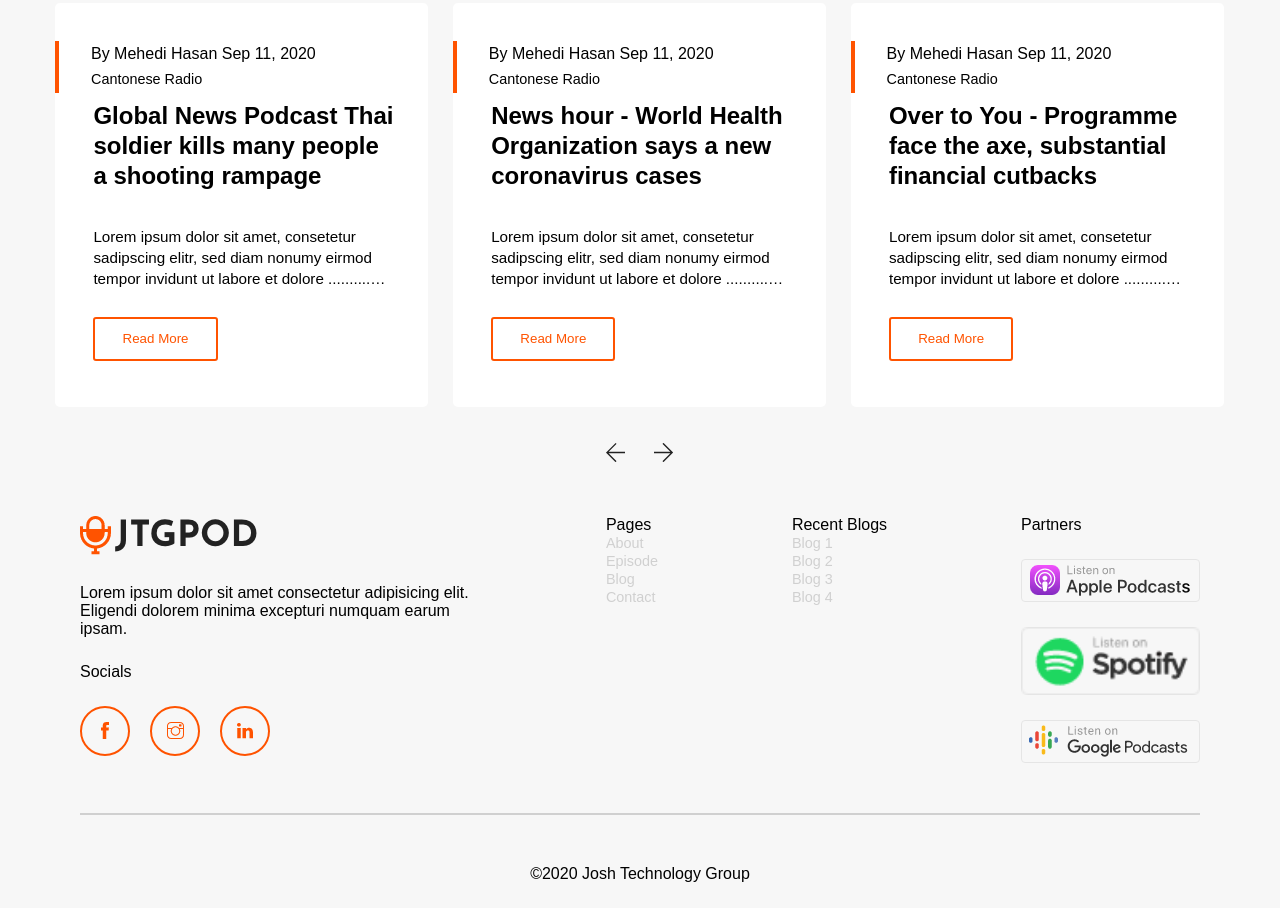
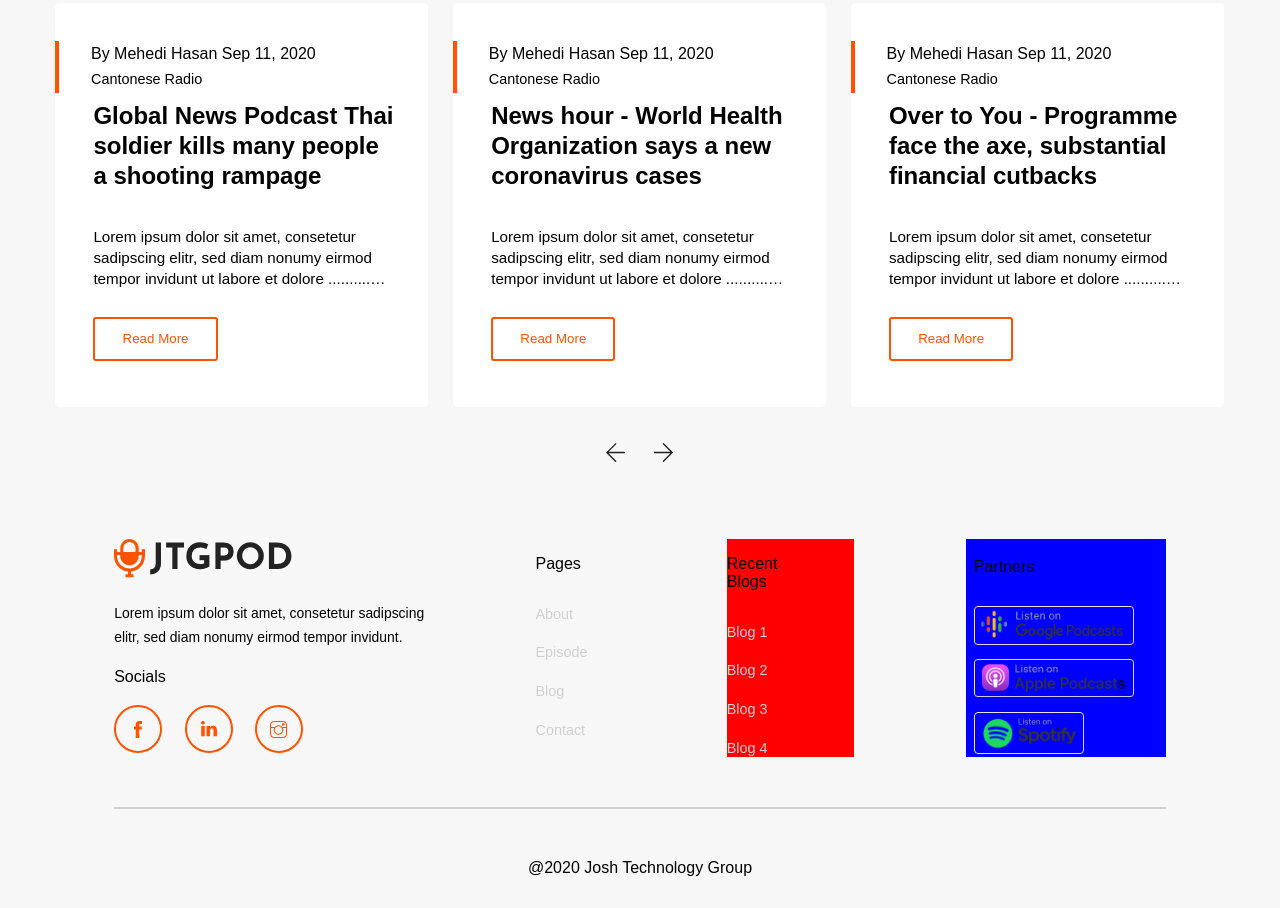
Before and after one commit to singhabhay188-josh/Ui-Assignment, a website: page index.html in a window 1280 px wide. Shown: the part 1301-2209 px from the top of the page. After the commit the page ends 2186 px from the top, so only its background shows below. Drawn offline with Linux system fonts and the light colour scheme.

Commit message:
pixel perfected entire page almost

```diff
--- a/index.html
+++ b/index.html
@@ -211,12 +211,11 @@
               <img src="/assets/JTGPOD@2x.png" alt="Logo Image" />
             </div>
 
-            <p class="footer__text footer__text--small">
-              Lorem ipsum dolor sit amet consectetur adipisicing elit. Eligendi
-              dolorem minima excepturi numquam earum ipsam.
+            <p class="footer__main__first__text">
+              Lorem ipsum dolor sit amet, consetetur sadipscing elitr, sed diam nonumy eirmod tempor invidunt.
             </p>
 
-            <p class="footer__socials">Socials</p>
+            <p class="footer__socials-title">Socials</p>
 
             <div class="footer__socials-container">
               <div class="footer__social">
@@ -224,11 +223,11 @@
               </div>
 
               <div class="footer__social">
-                <img src="/assets/instagram.png" alt="Instagram" />
+                <img src="/assets/linkedin.png" alt="LinkedIn" />
               </div>
 
               <div class="footer__social">
-                <img src="/assets/linkedin.png" alt="LinkedIn" />
+                <img src="/assets/instagram.png" alt="Instagram" />
               </div>
             </div>
           </div>
@@ -260,26 +259,26 @@
           <div class="footer__partners">
             <p>Partners</p>
             <img
-              src="/assets/apple_podcast@2x.png"
-              alt="Apple Podcast"
-              class="footer__partner-logo"
+            src="/assets/google_podcast@2x.png"
+            alt="Google Podcast"
+            class="footer__partner-logo"
             />
             <img
-              src="/assets/spotify@2x.png"
-              alt="Spotify"
-              class="footer__partner-logo"
+            src="/assets/apple_podcast@2x.png"
+            alt="Apple Podcast"
+            class="footer__partner-logo"
             />
             <img
-              src="/assets/google_podcast@2x.png"
-              alt="Google Podcast"
-              class="footer__partner-logo"
+            src="/assets/spotify@2x.png"
+            alt="Spotify"
+            class="footer__partner-logo spotify"
             />
           </div>
         </div>
 
         <div class="footer__separator"></div>
 
-        <div class="footer__ending">©2020 Josh Technology Group</div>
+        <div class="footer__ending">@2020 Josh Technology Group</div>
       </footer>
     </div>
   </body>
--- a/style.css
+++ b/style.css
@@ -244,42 +244,93 @@ ul {
 
 /* Footer */
 footer {
-  padding: 25px;
+  padding: 0 3.7rem;
+  padding-top: 3rem;
+  padding-bottom: 0.5rem;
   max-width: 1170px;
   margin: 0 auto;
 }
 
 .footer__main {
   display: flex;
-  justify-content: space-between;
 }
 
 .footer__main__first {
   display: flex;
   flex-direction: column;
-  gap: 25px;
-  max-width: 35%;
+  gap: 1.2rem;
+  max-width: 32%;
+}
+
+.footer__main__first__text {
+  font-size: 0.87rem;
+  line-height: 1.5rem;
 }
 
 .footer__socials-container {
   display: flex;
-  gap: 20px;
+  gap: 1.4rem;
 }
 
 .footer__social {
   border: 2px solid #ff5300;
   border-radius: 50%;
-  width: 50px;
-  height: 50px;
+  width: 3rem;
+  height: 3rem;
   display: flex;
   align-items: center;
   justify-content: center;
 }
 
-.footer__partners {
+.footer__pages {
+  margin-left: 5.3rem;
+  padding: 1rem 2rem 0 0;
+}
+
+.footer__pages ul {
   display: flex;
   flex-direction: column;
-  gap: 25px;
+  padding-top: 2rem;
+  gap: 1.3rem;
+}
+
+.footer__recent {
+  padding: 1rem 2rem 0 0;
+  margin-left: 6.7rem;
+  background-color: red;
+}
+
+.footer__recent p {
+  word-wrap: normal;
+}
+
+.footer__recent ul {
+  display: flex;
+  flex-direction: column;
+  padding-top: 2rem;
+  gap: 1.3rem;
+}
+
+.footer__partners {
+  width: 200px;
+  margin-left: 7rem;
+  padding: 1.2rem 2rem 0 0.5rem;
+  display: flex;
+  flex-direction: column;
+  gap: 0.9rem;
+  background-color: blue;
+  justify-content: start;
+}
+
+.footer__partners p {
+  margin-bottom: 1rem;
+}
+
+.footer__partner-logo {
+}
+
+.spotify {
+  width: 110px;
 }
 
 .footer__main ul li a {
```
